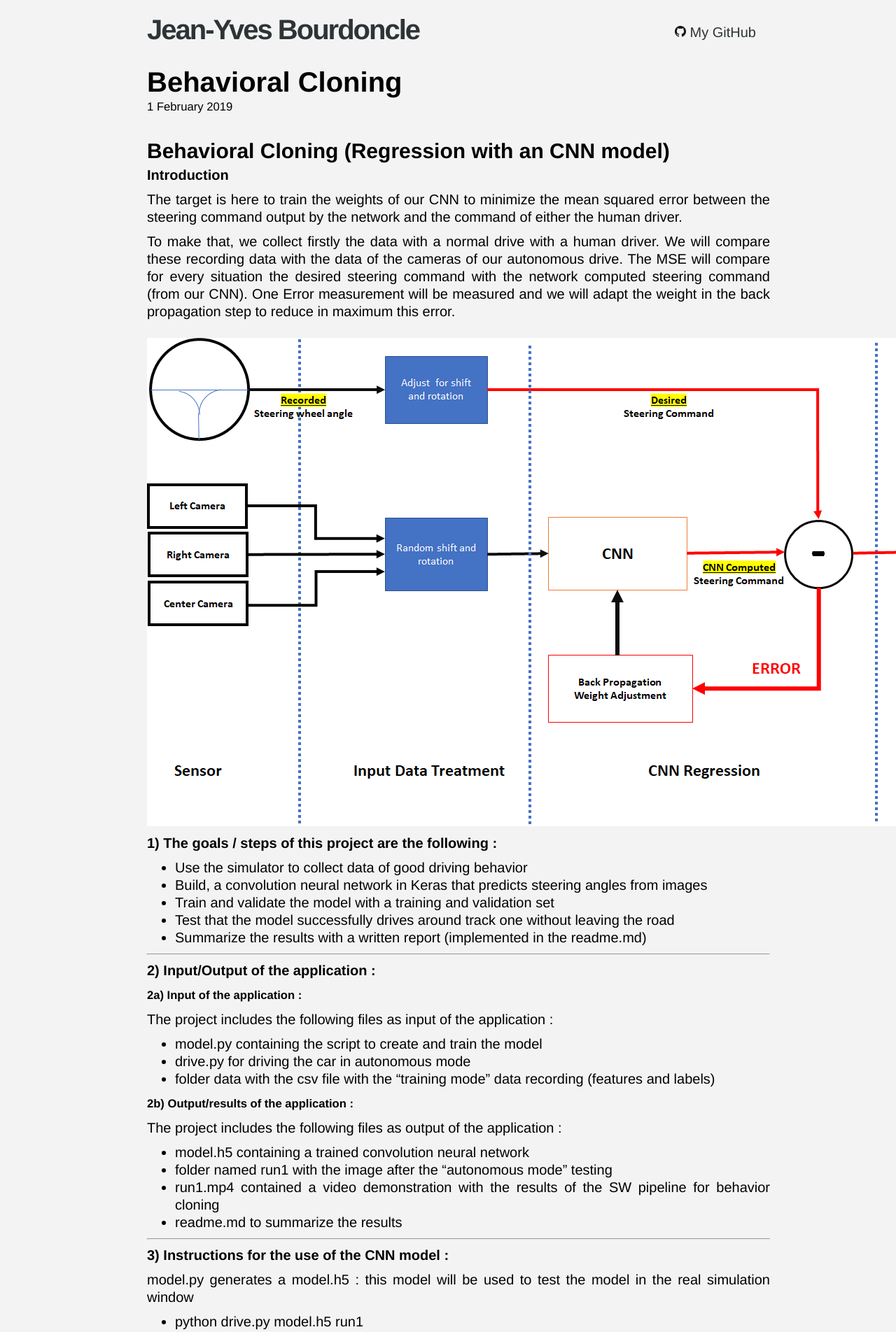
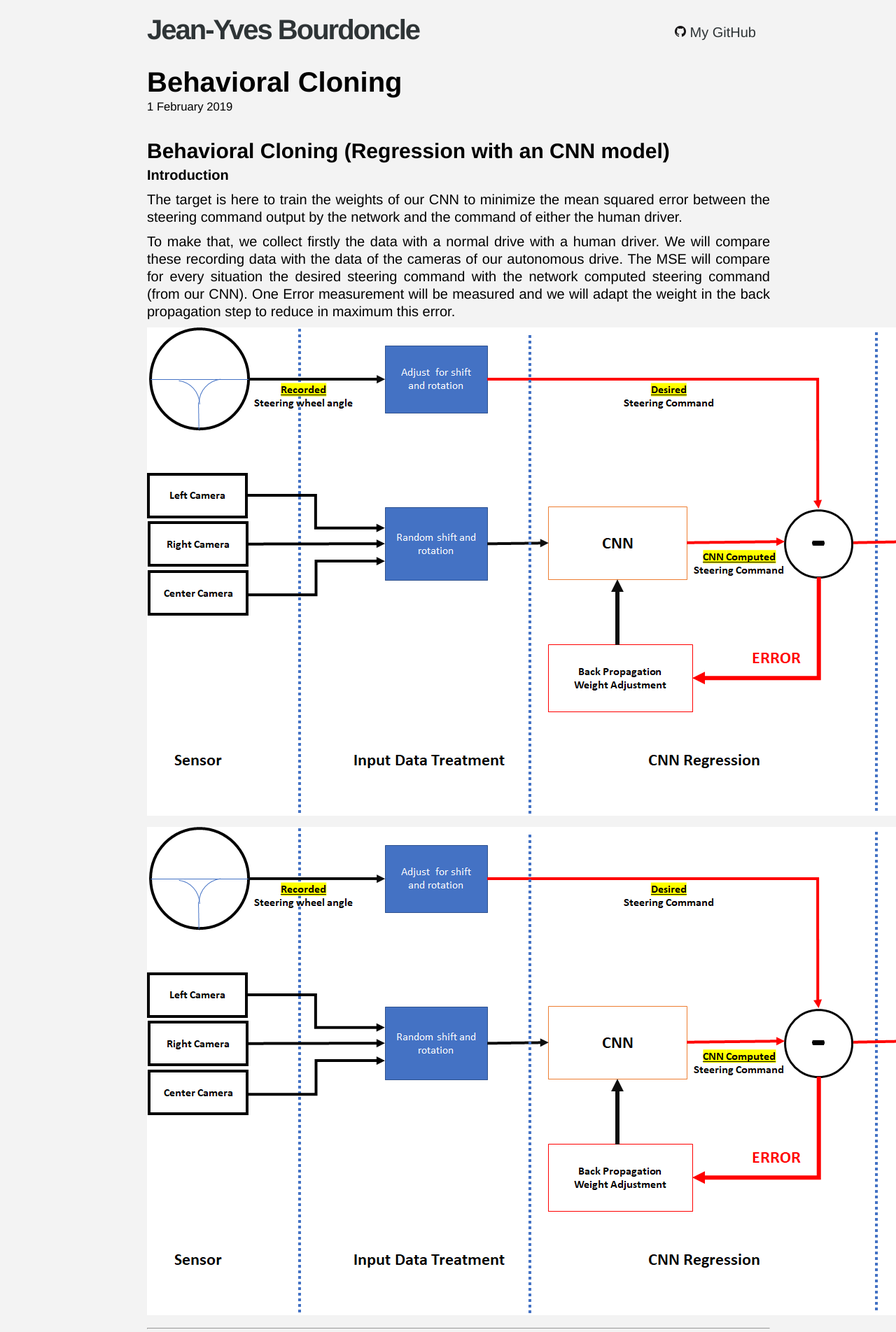
Before and after one commit to Jeanyvesbourdoncle/Jeanyvesbourdoncle.github.io, a Jekyll site: the page built from _posts/2019-02-01-sdc-Behavior-Cloning.md, in a window 1280 px wide. Shown: the top 1904 px of the page at 70% size. Built offline with Jekyll 4.4.1, drawn with Linux system fonts in a browser that asks for light colours.

Commit message:
Update 2019-02-01-sdc-Behavior-Cloning.md

```diff
--- a/_posts/2019-02-01-sdc-Behavior-Cloning.md
+++ b/_posts/2019-02-01-sdc-Behavior-Cloning.md
@@ -19,6 +19,11 @@ reduce in maximum this error.
 
 
 ![CNN Model Pipeline](https://github.com/Jeanyvesbourdoncle/Jeanyvesbourdoncle.github.io/blob/master/assets/sdc-Behavior-Cloning/Overview.png)
+
+<div class="post_img">
+<img src="../../../assets/sdc-Behavior-Cloning/Overview.png" />
+</div>
+
 ---------------------------------------------------------------------------------------------
 
 #### 1) The goals / steps of this project are the following :
```
